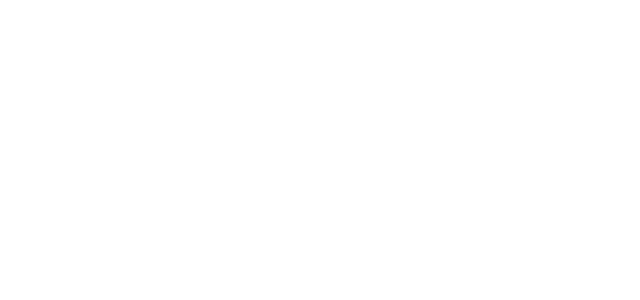
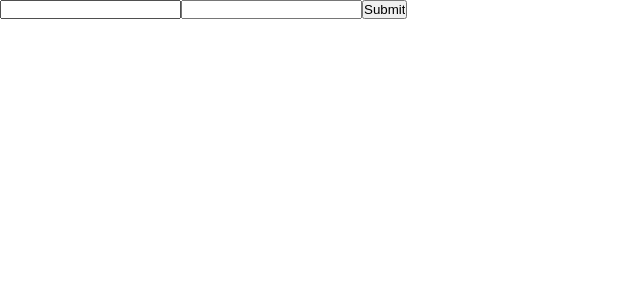
Before and after one commit to coder-Rishi05/pdf-manager-frontend, a React (Vite) app: page /login in a window 1280 px wide. Before the commit this address had no page. Shown: the top 300 px of the page, without its empty margins (0-640 px from the left). Built offline with nearby package versions, Linux system fonts and the light colour scheme.

Commit message:
added login functionality

```diff
--- a/src/App.jsx
+++ b/src/App.jsx
@@ -3,6 +3,7 @@ import { BrowserRouter as Router,Routes,Route } from 'react-router-dom'
 import CreatePage from './components/pages/CreatePage'
 import Feed from './components/pages/Feed'
 import Home from './components/pages/Home'
+import Login from './auth/Login'
 
 
 const App = () => {
@@ -12,6 +13,7 @@ const App = () => {
       <Route path='/' element={<Home />} />
       <Route path='/create-post' element={<CreatePage />} />
       <Route path='/feed' element={<Feed />} />
+      <Route path='/login' element={<Login />} />
       </Routes>
     </Router>
   )
--- /dev/null
+++ b/src/auth/Login.jsx
@@ -0,0 +1,41 @@
+import axios from "axios";
+import React, { useEffect, useState } from "react";
+
+const Login = () => {
+  const [email, setEmail] = useState("");
+  const [password, setPassword] = useState("");
+
+  const login = async () => {
+    const data = await axios.post(
+      "http://localhost:3000/api/auth/login",
+      {
+        email: email,
+        password: password,
+      },
+      {
+        withCredentials: true,
+      },
+    );
+    console.log(data.data.message);
+  };
+
+  return (
+    <div>
+      <form action="" onSubmit={(e) => e.preventDefault()}>
+        <input
+          type="email"
+          value={email}
+          onChange={(e) => setEmail(e.target.value)}
+        />
+        <input
+          type="password"
+          value={password}
+          onChange={(e) => setPassword(e.target.value)}
+        />
+        <input type="submit" onClick={login} />
+      </form>
+    </div>
+  );
+};
+
+export default Login;
```
Also changed, not shown: src/components/pages/CreatePage.jsx (line endings or trailing spaces).
